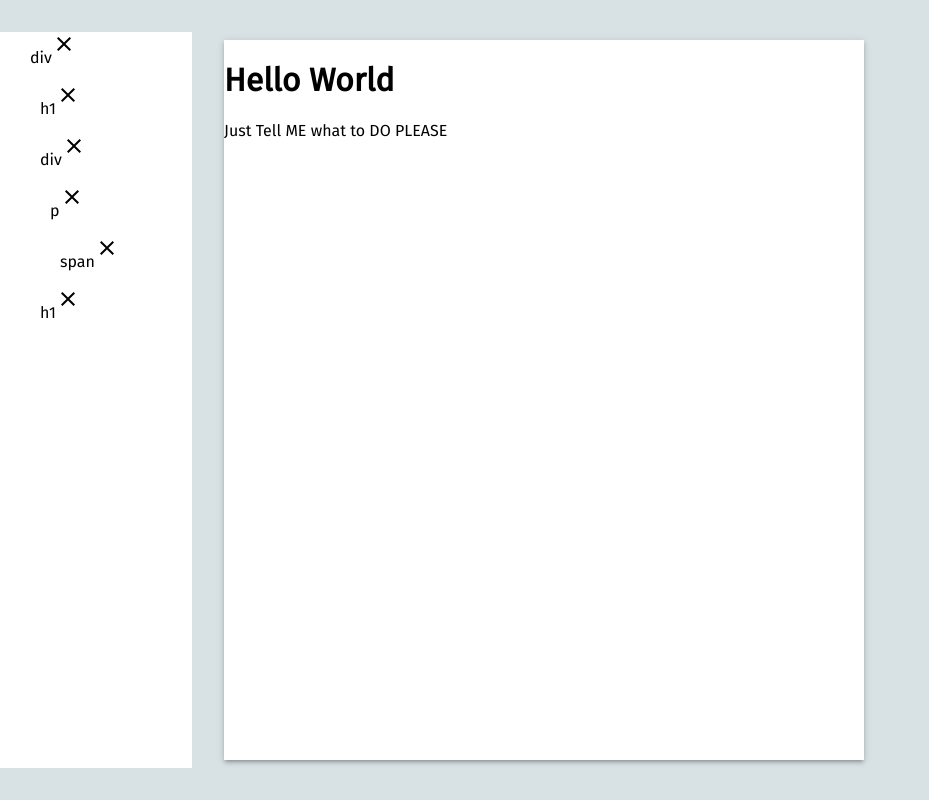
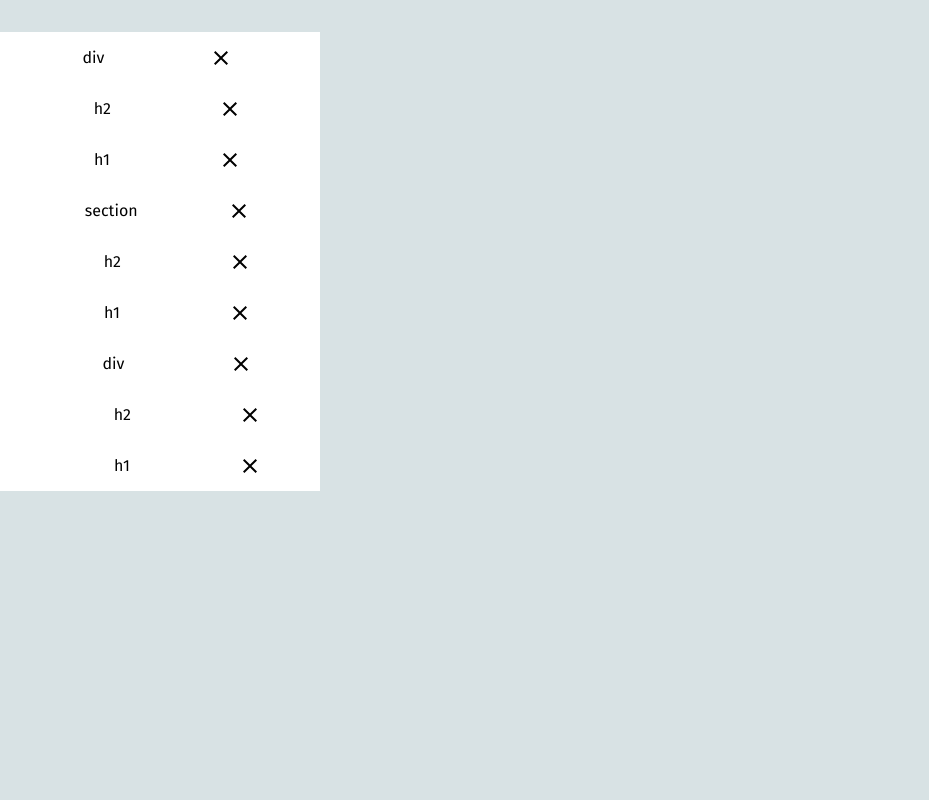
Before and after one commit to HeyHannibal/WGU-v0, a React (Create React App) app: page / in a window 1280 px wide. Shown: the whole page, without its empty margins (0-929 px from the left). Built offline with nearby package versions, Linux system fonts and the light colour scheme.

Commit message:
added functions that delete child nodes of Virtual Dom, and update the state

```diff
--- a/package.json
+++ b/package.json
@@ -12,6 +12,7 @@
     "react": "^18.2.0",
     "react-dom": "^18.2.0",
     "react-scripts": "5.0.1",
+    "uniqid": "^5.4.0",
     "web-vitals": "^2.1.4"
   },
   "scripts": {
--- a/src/App.css
+++ b/src/App.css
@@ -25,9 +25,12 @@
   margin-left: 0;
   padding: 0 2rem;
   background-color: white;
-  width: 10%;
+  width: 25%;
+  box-sizing: border-box;
 }
-
+.node{
+  width: 100%;
+}
 /* position: absolute; */
 /* left: 50%; */
 /* top: 50%; */
--- a/src/App.js
+++ b/src/App.js
@@ -11,7 +11,7 @@ function App() {
   return (
     <div className="App">
     <Input></Input>
-    <Output></Output>
+    {/* <Output></Output> */}
     </div>
   );
 }
--- a/src/components2/input.js
+++ b/src/components2/input.js
@@ -1,13 +1,14 @@
 import { useState, useCallback } from "react";
 import produce from "immer";
-import { TreeItem } from "@mui/lab";
-import { TreeView } from "@mui/lab";
 
-import ClearIcon from '@mui/icons-material/Clear';
-const virtualDom = {
+import uniqid from "uniqid";
+
+import { Grid } from "@mui/material";
+import ClearIcon from "@mui/icons-material/Clear";
+
+let vrDom = {
   Element: {
-    findMe: this,
-
+    treeRef: uniqid(),
     tagName: "div",
     props: {
       id: "Output",
@@ -15,6 +16,16 @@ const virtualDom = {
     children: [
       {
         Element: {
+          treeRef: uniqid(),
+          tagName: "h2",
+          props: {
+            id: "top",
+          },
+        },
+      },
+      {
+        Element: {
+          treeRef: uniqid(),
           tagName: "h1",
           nodeId: "2",
           props: {
@@ -26,23 +37,58 @@ const virtualDom = {
       },
       {
         Element: {
-          tagName: "div",
+          treeRef: uniqid(),
+          tagName: "section",
+
           children: [
             {
               Element: {
-                tagName: "p",
+                treeRef: uniqid(),
+                tagName: "h2",
+                props: {
+                  id: "top",
+                },
+              },
+            },
+            {
+              Element: {
+                treeRef: uniqid(),
+                tagName: "h1",
+                nodeId: "2",
+                props: {
+                  id: "top",
+                },
+
+                children: [{ textContent: "Hello World" }],
+              },
+            },
+            {
+              Element: {
+                treeRef: uniqid(),
+                tagName: "div",
+                props: {
+                  id: "Output",
+                },
                 children: [
                   {
                     Element: {
-                      tagName: "span",
+                      treeRef: uniqid(),
+                      tagName: "h2",
                       props: {
-                        id: "ck",
+                        id: "top",
                       },
-                      children: [
-                        {
-                          textContent: "Just Tell ME what to DO PLEASE",
-                        },
-                      ],
+                    },
+                  },
+                  {
+                    Element: {
+                      treeRef: uniqid(),
+                      tagName: "h1",
+                      nodeId: "2",
+                      props: {
+                        id: "top",
+                      },
+
+                      children: [{ textContent: "Hello World" }],
                     },
                   },
                 ],
@@ -51,42 +97,22 @@ const virtualDom = {
           ],
         },
       },
-      {
-        Element: {
-          tagName: "h1",
-          nodeId: "2",
-          props: {
-            id: "top",
-          },
-
-          children: [{ textContent: "Hello World" }],
-        },
-      },
     ],
   },
 };
 
-const del = (elem) => delete elem.Element;
-
 export default function Input() {
-  const [Dom, setDom] = useState(virtualDom);
-
-  const changeDom = useCallback(() => {
-    setDom(
-      produce((draft) => {
-        draft.Element.props.id = "hi";
-      })
-    );
-  }, []);
+  const [Dom, setDom] = useState(vrDom);
 
   const renderTree = (dom, isChild) => {
-    const offset = () => isChild ?  {marginLeft: '10px' } : {marginLeft: '-2px' }
+    const offset = () =>
+      isChild ? { marginLeft: "10px" } : { marginLeft: "-2px" };
     return (
-      <div className="node" style={offset()}>
-        <div style={{display:'flex'}}>
+      <div className="node" style={offset()} key={dom.Element.treeRef}>
+        <Grid container alignItems="center" justifyContent="space-around">
           <p>{dom.Element.tagName}</p>
-          <ClearIcon/>
-        </div>
+          <ClearIcon onClick={() => deleteFromState(dom.Element.treeRef)} />
+        </Grid>
         {dom.Element.children !== undefined &&
         Object.keys(dom.Element.children[0])[0] !== "textContent"
           ? dom.Element.children.map((dom) => renderTree(dom, true))
@@ -95,7 +121,39 @@ export default function Input() {
     );
   };
 
-  return <div id='domTree'>{renderTree(virtualDom)}</div>;
+  const deleteFromState = useCallback((targetId) => {
+    console.log(targetId);
+    setDom(
+      produce((draft) => {
+        deleteNode(draft, targetId);
+      })
+    );
+  }, []);
+
+  function deleteNode(node, targetId, parent) {
+    console.log(node);
+    const keys = Object.keys(node);
+    const key = keys[0];
+    if (node[key].treeRef === targetId) {
+      console.log(parent.Element.children);
+      let newArr = parent.Element.children.filter(
+        (child) => child.Element.treeRef !== targetId
+      );
+      parent.Element.children = newArr;
+    } else {
+      if (Array.isArray(node[key].children) && node[key].children.length > 0) {
+        node[key].children.forEach((child) =>
+          deleteNode(child, targetId, node)
+        );
+      }
+    }
+  }
+
+  return (
+    <div onClick={() => console.log(Dom)} id="domTree">
+      {renderTree(Dom)}
+    </div>
+  );
 }
 
 // let count = 0;
@@ -122,3 +180,11 @@ export default function Input() {
 //     <TreeView>{renderTree(virtualDom)}</TreeView>
 //   </div>
 // );
+
+// const changeDom = useCallback(() => {
+//   setDom(
+//     produce((draft) => {
+//       draft.Element.props.id = "hi";
+//     })
+//   );
+// }, []);
--- a/src/components2/output.js
+++ b/src/components2/output.js
@@ -3,6 +3,8 @@ import React, { useState, useCallback } from "react";
 
 const virtualDom = {
   Element: {
+    findMe: this,
+
     tagName: "div",
     props: {
       id: "Output",
@@ -10,7 +12,18 @@ const virtualDom = {
     children: [
       {
         Element: {
+          tagName: "h2",
+          props: {
+            id: "top",
+          },
+
+          children: [{ textContent: "Hello World" }],
+        },
+      },
+      {
+        Element: {
           tagName: "h1",
+          nodeId: "2",
           props: {
             id: "top",
           },
@@ -45,6 +58,7 @@ const virtualDom = {
           ],
         },
       },
+
     ],
   },
 };
```
Also changed, not shown: 1 other file (tests, documents, lock files or other folders).
